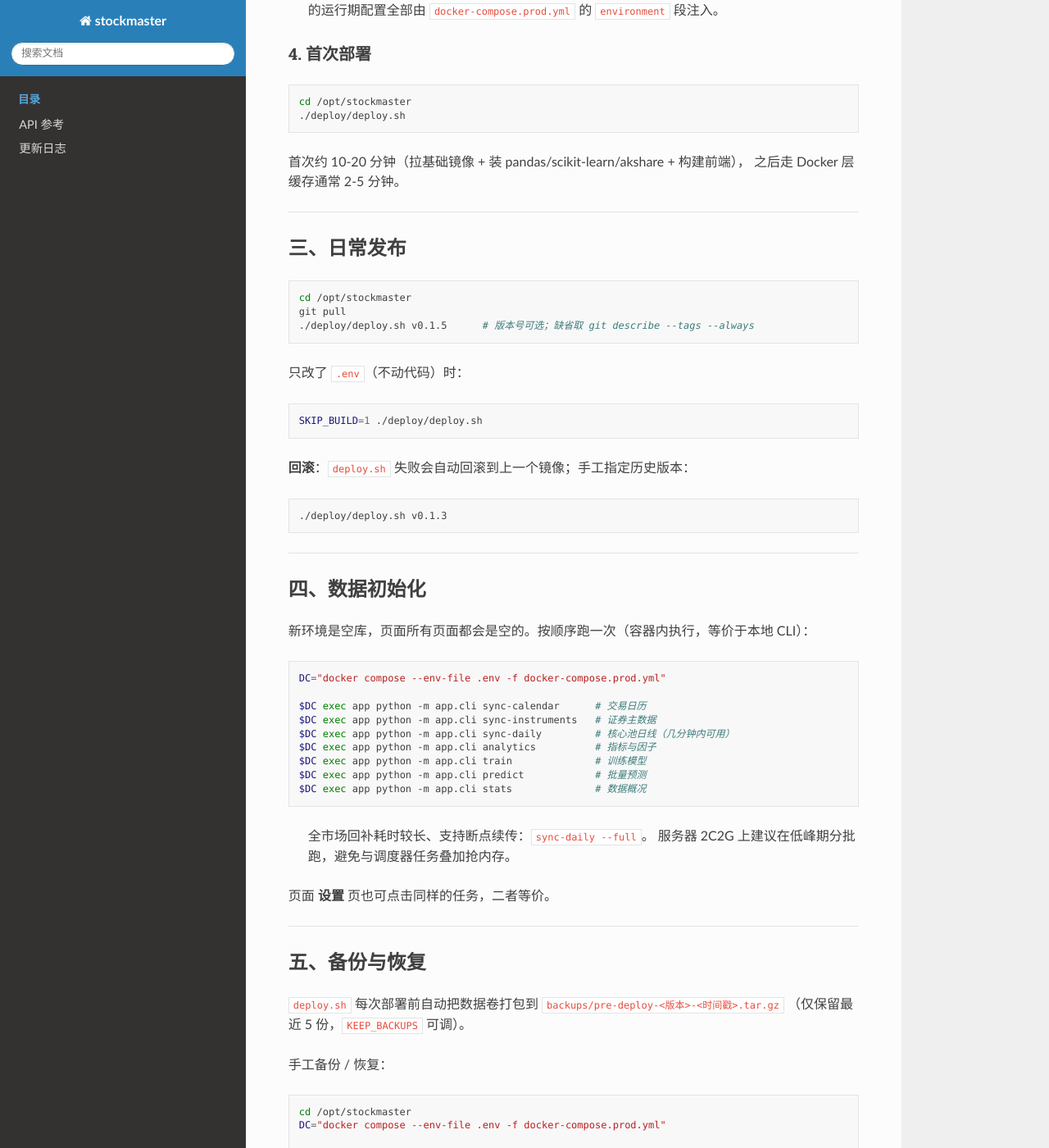
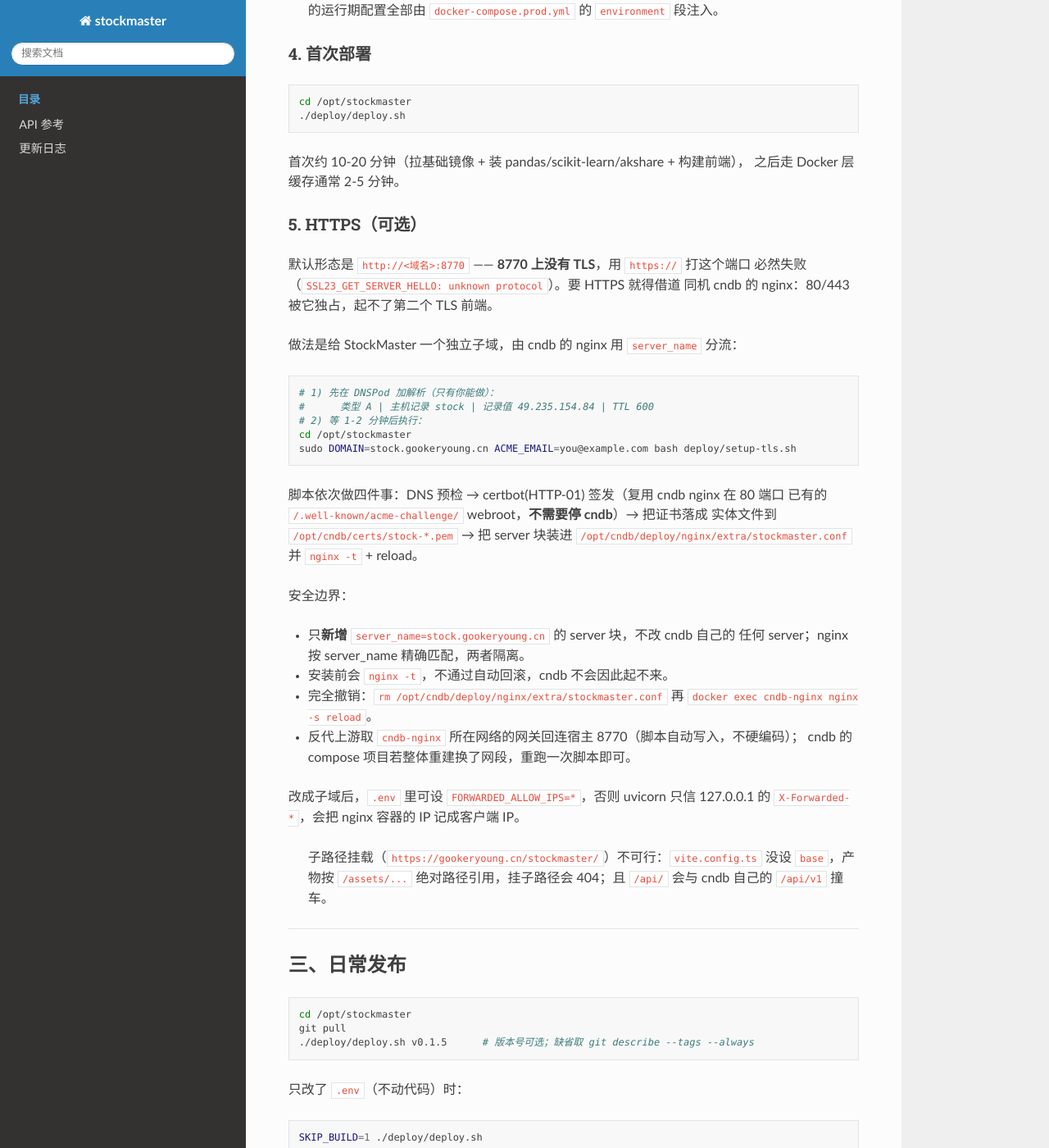
Before and after one commit to gookeryoung/stockmaster, a Sphinx documentation site: the page built from docs/DEPLOY_TENCENT.md, in a window 1280 px wide and 1400 px high, scrolled down 2258 px. Shown: the whole window at 82% size. Built offline with Sphinx 7.4.7 and the Read the Docs theme 3.1.0, drawn with Linux system fonts in a browser that asks for light colours; the version number is read from the project's files by our own code.

Commit message:
feat(deploy): 支持独立子域 HTTPS（借道同机 cndb 的 nginx）
8770 是纯 HTTP 端口，配不出 https://gookeryoung.cn:8770（SSL23_GET_SERVER_HELLO）。
本机 80/443 被 cndb 的 nginx 独占、起不了第二个 TLS 前端，因此给 StockMaster
一个独立子域，由 cndb 的 nginx 按 server_name 分流：

- deploy/nginx/stockmaster-subdomain.conf：新增 server_name=stock.gookeryoung.cn
  的 80(ACME+跳转)/443(反代 8770) 两个 server 块，不改动 cndb 自己的任何 server
- deploy/setup-tls.sh：DNS 预检 → certbot(HTTP-01，复用 cndb 在 80 端口已有
  的 /.well-known/acme-challenge/ webroot，不停 cndb) → 证书落成实体文件
  （live/ 目录全是相对软链，跨挂载会断）→ 装配置 + nginx -t + reload，
  校验失败自动回滚。反代上游网关从 cndb-nginx 的网络里动态取，不硬编码
- docker-compose.prod.yml：加 FORWARDED_ALLOW_IPS，否则 uvicorn 只信
  127.0.0.1 的 X-Forwarded-*，会把 nginx 容器 IP 记成客户端 IP
- .env.prod.example / DEPLOY_TENCENT.md：子域 HTTPS 的配置项与操作步骤

````diff
--- a/docker-compose.prod.yml
+++ b/docker-compose.prod.yml
@@ -3,6 +3,8 @@
 #
 # 与同机的 cndb 并存：cndb 的 nginx 容器独占 80/443，本服务因此
 # 对外使用独立端口 8770（http://<域名>:8770），互不影响。
+# 需要 HTTPS 时跑 deploy/setup-tls.sh：借道 cndb 的 nginx 加一个
+# server_name=stock.gookeryoung.cn 的 server 块反代到本容器（443 无法再绑）。
 #
 # 设计要点：
 #   - 镜像由 deploy/deploy.sh 在服务器本地构建，本文件只引用 .env 里的镜像地址
@@ -47,6 +49,10 @@ services:
       - SM_ALERT_WEBHOOK_URL=${SM_ALERT_WEBHOOK_URL:-}
       # 容器内固定 UTF-8，避免中文日志乱码/报错
       - SM_CONSOLE_ENCODING=utf-8
+      # 反向代理（deploy/setup-tls.sh 接入的 stock.gookeryoung.cn）不在 127.0.0.1，
+      # uvicorn 默认只信 127.0.0.1 的 X-Forwarded-*，不放开会把 nginx 容器的 IP
+      # 记成客户端 IP，也认不出 X-Forwarded-Proto=https。
+      - FORWARDED_ALLOW_IPS=${FORWARDED_ALLOW_IPS:-*}
 
     # 对外端口。改端口需同步：Lighthouse 防火墙规则、下方 SM_BIND、健康探测地址
     ports:
--- a/docs/DEPLOY_TENCENT.md
+++ b/docs/DEPLOY_TENCENT.md
@@ -11,7 +11,7 @@
 |---|---|
 | 实例 | 腾讯云轻量应用服务器 `ap-shanghai`（Ubuntu 24.04 / 2C2G / 50G SSD） |
 | 公网 IP | `49.235.154.84` |
-| 访问地址 | **http://gookeryoung.cn:8770** |
+| 访问地址 | **http://gookeryoung.cn:8770**（HTTP；HTTPS 见第五节） |
 | 部署目录 | `/opt/stockmaster` |
 | 容器名 | `stockmaster` |
 | 数据卷 | `stockmaster-data` → 容器 `/data` |
@@ -105,6 +105,44 @@ cd /opt/stockmaster
 
 首次约 10-20 分钟（拉基础镜像 + 装 pandas/scikit-learn/akshare + 构建前端），
 之后走 Docker 层缓存通常 2-5 分钟。
+
+### 5. HTTPS（可选）
+
+默认形态是 `http://<域名>:8770` —— **8770 上没有 TLS**，用 `https://` 打这个端口
+必然失败（`SSL23_GET_SERVER_HELLO: unknown protocol`）。要 HTTPS 就得借道
+同机 cndb 的 nginx：80/443 被它独占，起不了第二个 TLS 前端。
+
+做法是给 StockMaster 一个独立子域，由 cndb 的 nginx 用 `server_name` 分流：
+
+```bash
+# 1) 先在 DNSPod 加解析（只有你能做）：
+#      类型 A | 主机记录 stock | 记录值 49.235.154.84 | TTL 600
+# 2) 等 1-2 分钟后执行：
+cd /opt/stockmaster
+sudo DOMAIN=stock.gookeryoung.cn ACME_EMAIL=you@example.com bash deploy/setup-tls.sh
+```
+
+脚本依次做四件事：DNS 预检 → certbot(HTTP-01) 签发（复用 cndb nginx 在 80 端口
+已有的 `/.well-known/acme-challenge/` webroot，**不需要停 cndb**）→ 把证书落成
+实体文件到 `/opt/cndb/certs/stock-*.pem` → 把 server 块装进
+`/opt/cndb/deploy/nginx/extra/stockmaster.conf` 并 `nginx -t` + reload。
+
+安全边界：
+
+- 只**新增** `server_name=stock.gookeryoung.cn` 的 server 块，不改 cndb 自己的
+  任何 server；nginx 按 server_name 精确匹配，两者隔离。
+- 安装前会 `nginx -t`，不通过自动回滚，cndb 不会因此起不来。
+- 完全撤销：`rm /opt/cndb/deploy/nginx/extra/stockmaster.conf` 再
+  `docker exec cndb-nginx nginx -s reload`。
+- 反代上游取 `cndb-nginx` 所在网络的网关回连宿主 8770（脚本自动写入，不硬编码）；
+  cndb 的 compose 项目若整体重建换了网段，重跑一次脚本即可。
+
+改成子域后，`.env` 里可设 `FORWARDED_ALLOW_IPS=*`，否则 uvicorn 只信 127.0.0.1
+的 `X-Forwarded-*`，会把 nginx 容器的 IP 记成客户端 IP。
+
+> 子路径挂载（`https://gookeryoung.cn/stockmaster/`）不可行：`vite.config.ts`
+> 没设 `base`，产物按 `/assets/...` 绝对路径引用，挂子路径会 404；且 `/api/`
+> 会与 cndb 自己的 `/api/v1` 撞车。
 
 ---
 
````
Also changed, not shown: 3 other files.
